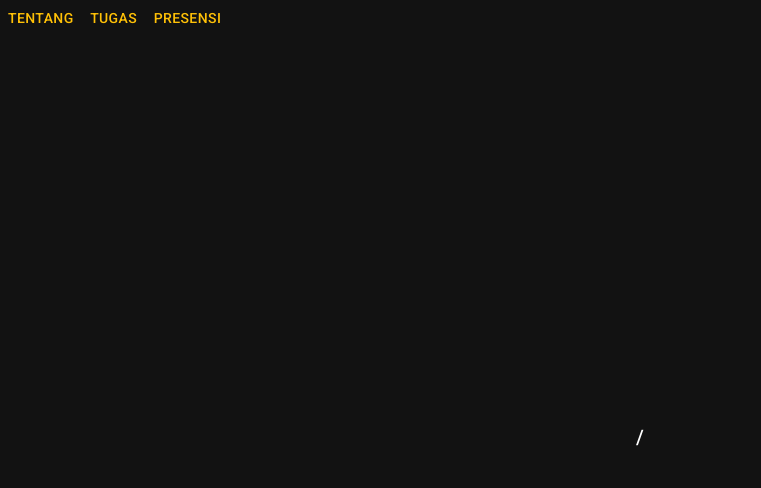
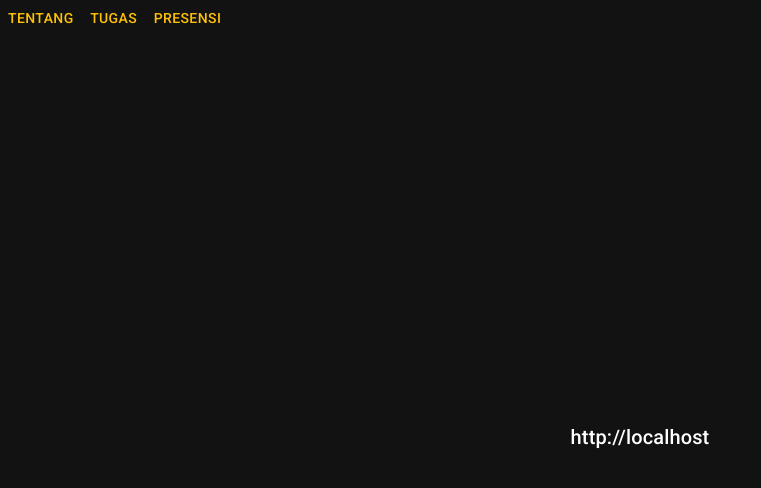
Before and after one commit to rdtydhrm/ormaba2025, a React (Vite) app: page /#/ in a window 1280 px wide. Shown: the top 488 px of the page, without its empty margins (0-761 px from the left). Built offline with nearby package versions, Linux system fonts and the light colour scheme.

Commit message:
stupiddddd

```diff
--- a/src/Pages/Home.jsx
+++ b/src/Pages/Home.jsx
@@ -9,7 +9,7 @@ function Home() {
             <Navbar />
             <Container sx={{ height: '100vh' }}>
                 <Box sx={{ display: 'flex', justifyContent: 'center', alignItems: 'center', height: '100vh' }}>
-                    <Typography variant="h6" sx={{ textAlign: 'center' }}> {location.pathname} </Typography>
+                    <Typography variant="h6" sx={{ textAlign: 'center' }}> {location.hash} {window.location.origin} </Typography>
                 </Box>
             </Container>
         </>
```
